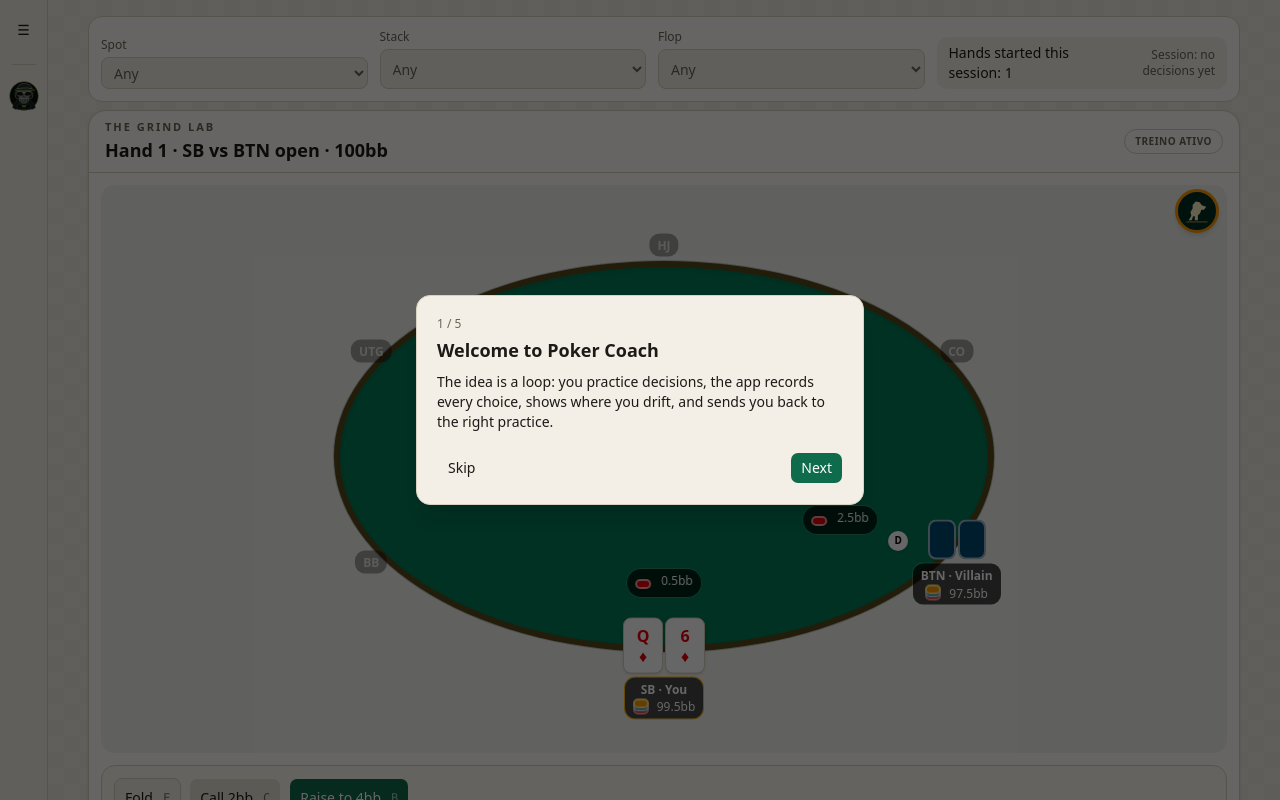
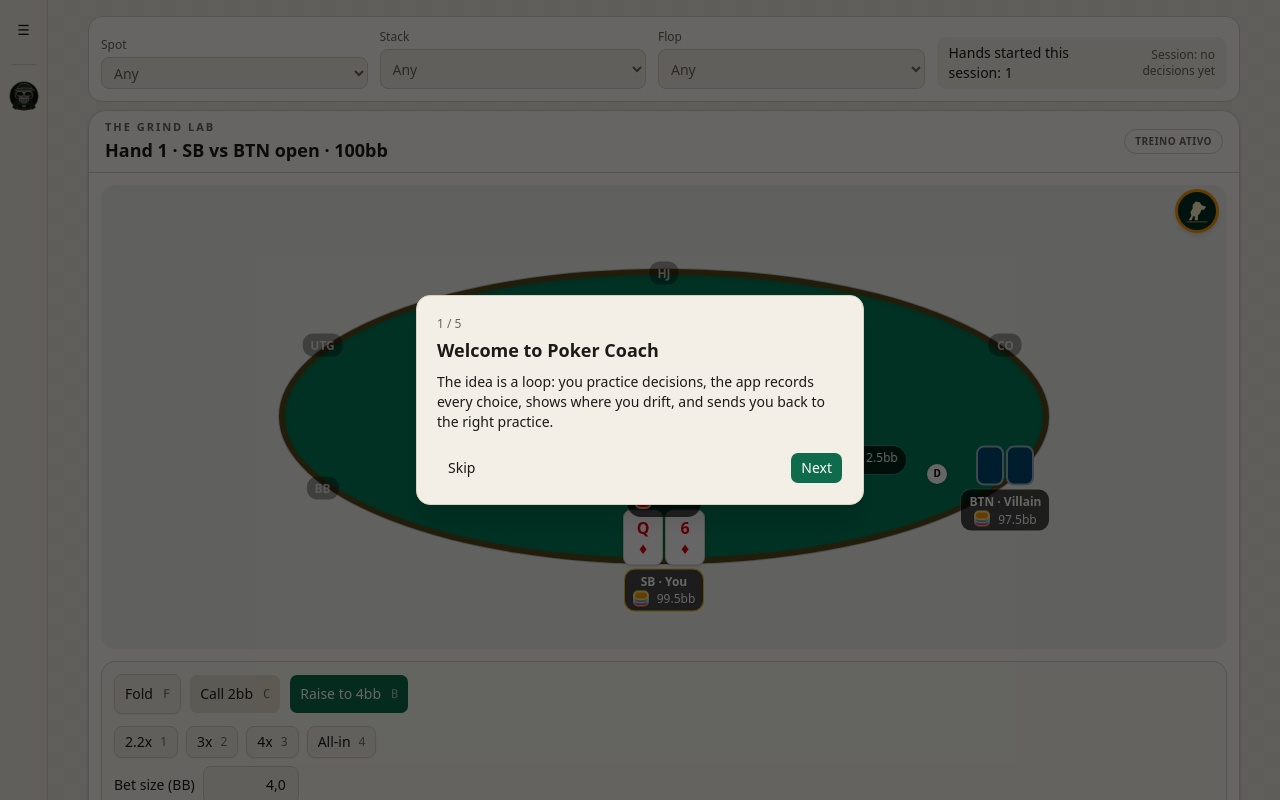
Before and after one commit to warlissoncg/poker-coach, a Next.js app in the folder web/: page / in a window 1280 px wide. Shown: the top 800 px of the page. Built offline with nearby package versions, Linux system fonts and the light colour scheme.

Commit message:
Use a wider compact table for viewport-first training

```diff
--- a/web/src/components/Table.tsx
+++ b/web/src/components/Table.tsx
@@ -16,15 +16,15 @@ export function Table({ hand, reveal }: { hand: HandState; reveal: boolean }) {
   // The hero always sits at the bottom; other seats follow clockwise.
   const at = (pos: string) => {
     const a = (((ORDER.indexOf(pos) - h + 6) % 6) * Math.PI) / 3;
-    return { x: 50 - 44 * Math.sin(a), y: 50 + 40 * Math.cos(a) };
+    return { x: 50 - 44 * Math.sin(a), y: 50 + 32 * Math.cos(a) };
   };
   const toward = (pt: { x: number; y: number }, k: number) => ({ left: `${50 + (pt.x - 50) * k}%`, top: `${50 + (pt.y - 50) * k}%` });
   const btn = at("BTN");
   return (
-    <div className="pb-6">
-      <div className="relative mx-auto aspect-[16/11] w-full max-w-3xl select-none">
+    <div className="pb-0">
+      <div className="relative mx-auto aspect-[16/8] w-full max-w-4xl select-none">
         <style>{"@keyframes deal{from{opacity:0;transform:translateY(-8px)}to{opacity:1;transform:none}}"}</style>
-        <div className="absolute inset-x-[7%] inset-y-[13%] rounded-[50%] border-[6px] border-amber-900/70 bg-emerald-700 shadow-inner ring-1 ring-black/20 dark:border-amber-950 dark:bg-emerald-950" />
+        <div className="absolute inset-x-[7%] inset-y-[17%] rounded-[50%] border-[6px] border-amber-900/70 bg-emerald-700 shadow-inner ring-1 ring-black/20 dark:border-amber-950 dark:bg-emerald-950" />
         <div className="absolute left-1/2 top-1/2 flex -translate-x-1/2 -translate-y-1/2 flex-col items-center gap-1.5 text-white">
           <div key={potSize(hand)} className="pot-readout rounded-full bg-black/50 px-3 py-1 text-xs font-semibold shadow-lg ring-1 ring-white/15">{t("pot")} {bb(potSize(hand))}</div>
           {potSize(hand) > 0 && <div key={`pot-chips-${potSize(hand)}`} className="flex h-3 items-end justify-center gap-0.5 opacity-90" aria-hidden="true">{Array.from({ length: Math.min(7, Math.max(2, Math.ceil(potSize(hand) / 500))) }, (_, i) => <span key={i} className={`h-2 w-3 rounded-full border border-white/70 shadow ${["bg-red-600","bg-sky-600","bg-amber-500"][i % 3]}`} style={{ transform: `translateY(${i % 2 ? 1 : 0}px)` }} />)}</div>}
```
